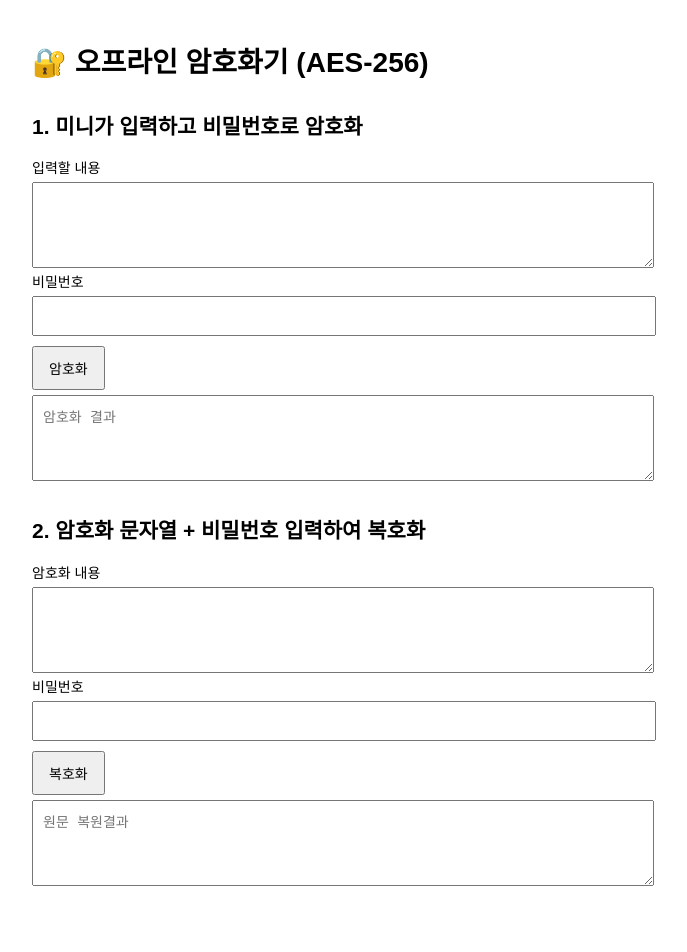
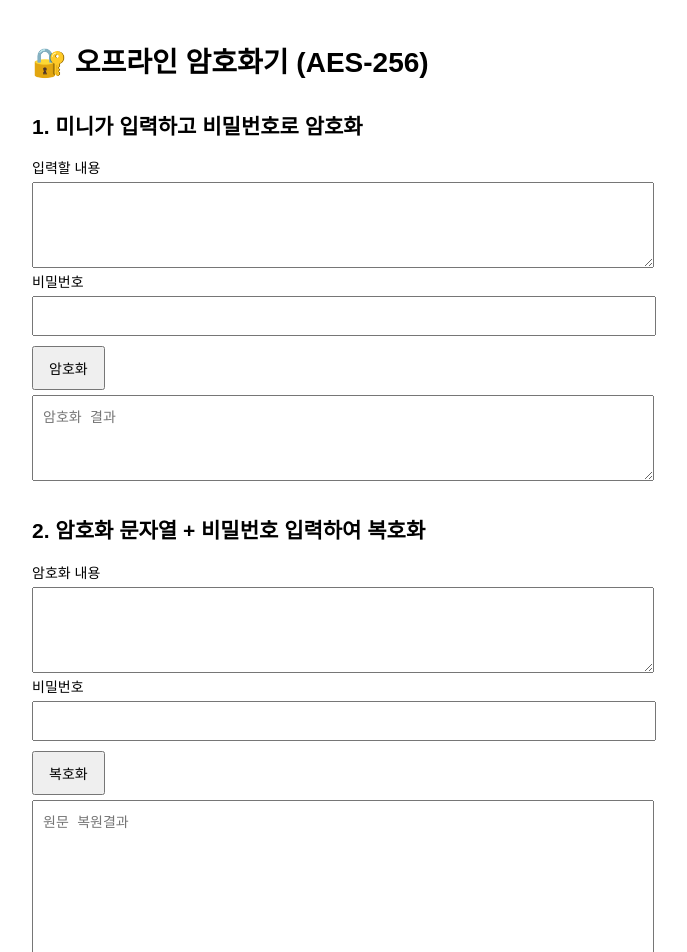
Before and after one commit to wtppopsus/wtp, a plain HTML site: page offline_secret_tool.html in a window 1280 px wide. Shown: the top 952 px of the page, without its empty margins (308-995 px from the left). Before the commit the page ends 929 px from the top, so only its background shows below. Drawn offline with nearby package versions, Linux system fonts and the light colour scheme.

Commit message:
Update offline_secret_tool.html

```diff
--- a/offline_secret_tool.html
+++ b/offline_secret_tool.html
@@ -28,7 +28,7 @@
   <label>비밀번호</label>
   <input type="password" id="decPassword">
   <button onclick="decryptText()">복호화</button>
-  <textarea id="decryptedText" rows="4" placeholder="원문 복원결과" readonly></textarea>
+  <textarea id="decryptedText" rows="100" placeholder="원문 복원결과" readonly></textarea>
 
   <script>
     function encryptText() {
```
